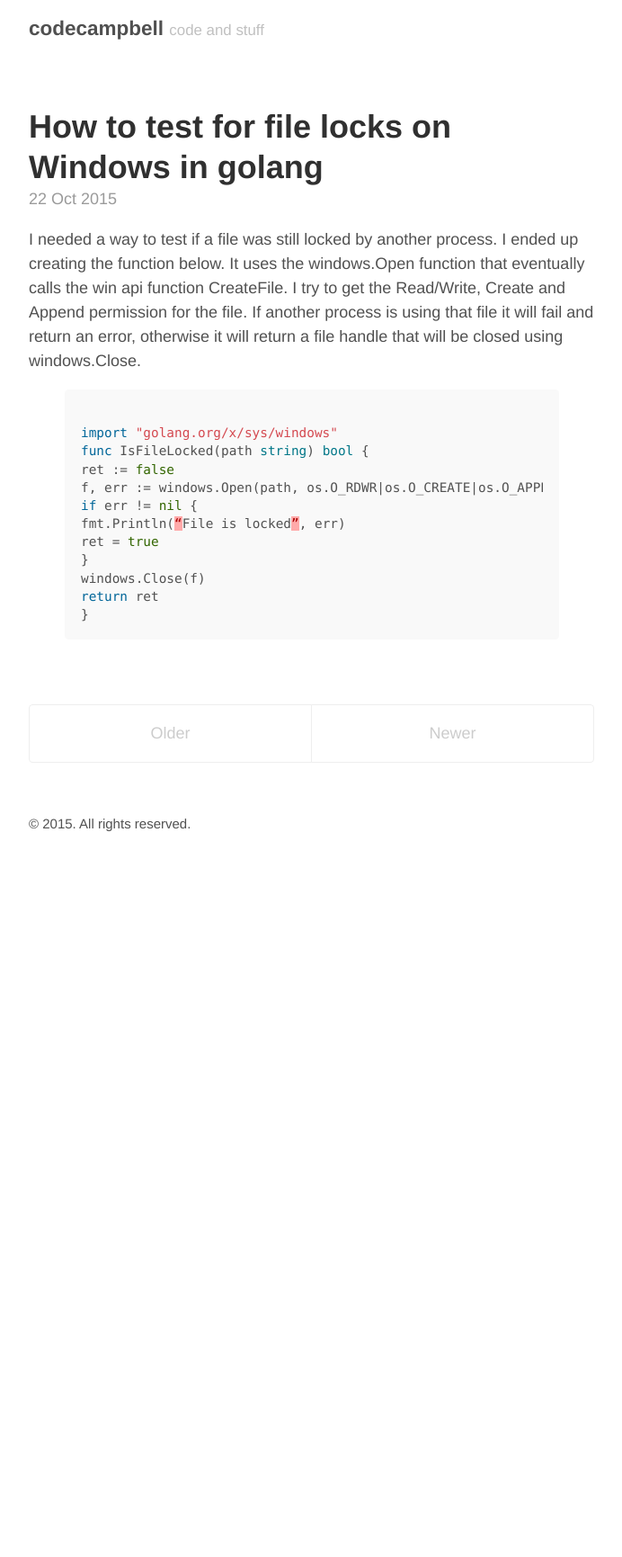
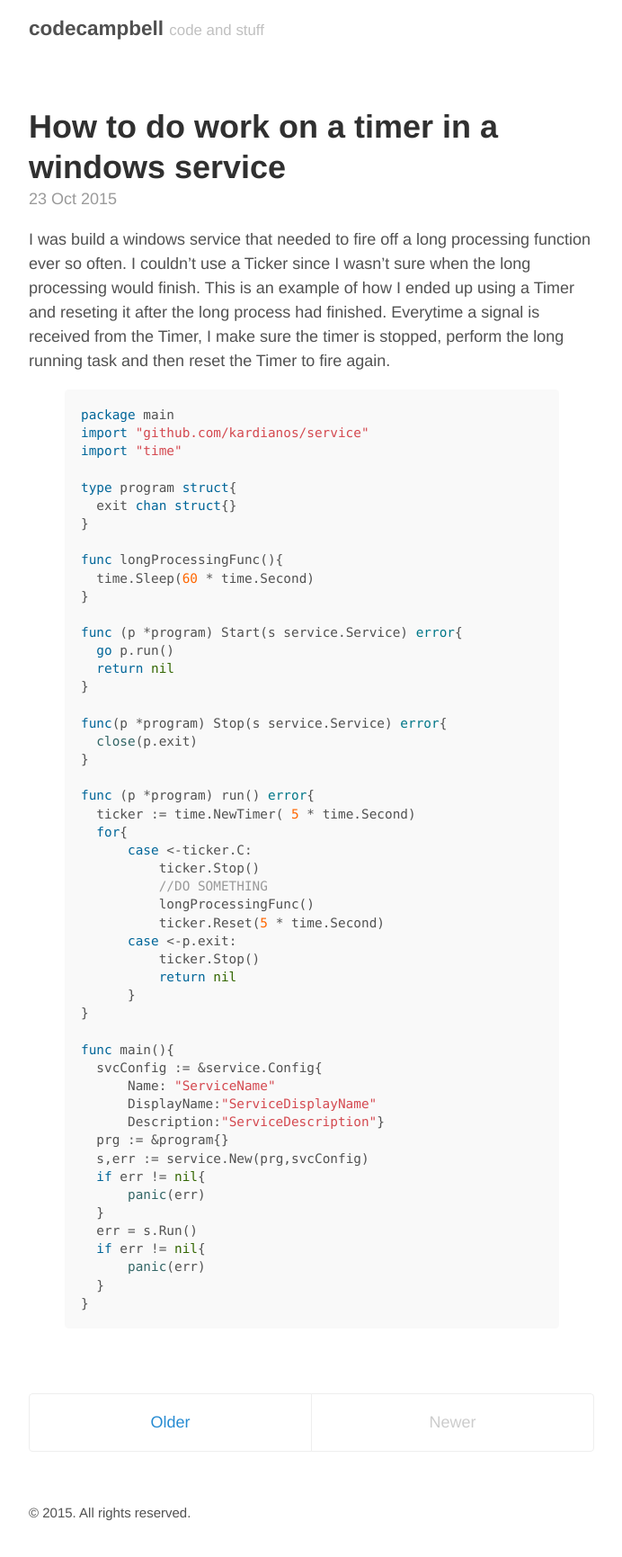
Before and after one commit to blaircamp/blaircamp.github.io, a Jekyll site: the page built from index.html, in a window 1280 px wide. Shown: the whole page at 90% size, without its empty margins (293-985 px from the left). Built offline with Jekyll 4.4.1, drawn with Linux system fonts in a browser that asks for light colours; the list of posts is cut into pages by our own code; before the commit the page ends 965 px from its top, so only the background shows below that.

Commit message:
Updated 2015-10-23-how-to-do-work-on-a-timer.markdown

```diff
--- a/_posts/2015-10-23-how-to-do-work-on-a-timer.markdown
+++ b/_posts/2015-10-23-how-to-do-work-on-a-timer.markdown
@@ -1,5 +1,5 @@
 ---
-published: false
+published: true
 title: How to do work on a timer in a windows service
 layout: post
 tags:
@@ -8,6 +8,8 @@ categories:
   - golang
 ---
 
+
+I was build a windows service that needed to fire off a long processing function ever so often.  I couldn't use a Ticker since I wasn't sure when the long processing would finish.  This is an example of how I ended up using a Timer and reseting it after the long process had finished. Everytime a signal is received from the Timer, I make sure the timer is stopped, perform the long running task and then reset the Timer to fire again.
 
 {% highlight go %}
 package main
@@ -32,7 +34,7 @@ func(p *program) Stop(s service.Service) error{
 }
 
 func (p *program) run() error{
-  ticker := time.NewTimer( 60 * time.Second)
+  ticker := time.NewTimer( 5 * time.Second)
   for{
       case <-ticker.C:
           ticker.Stop()
```
